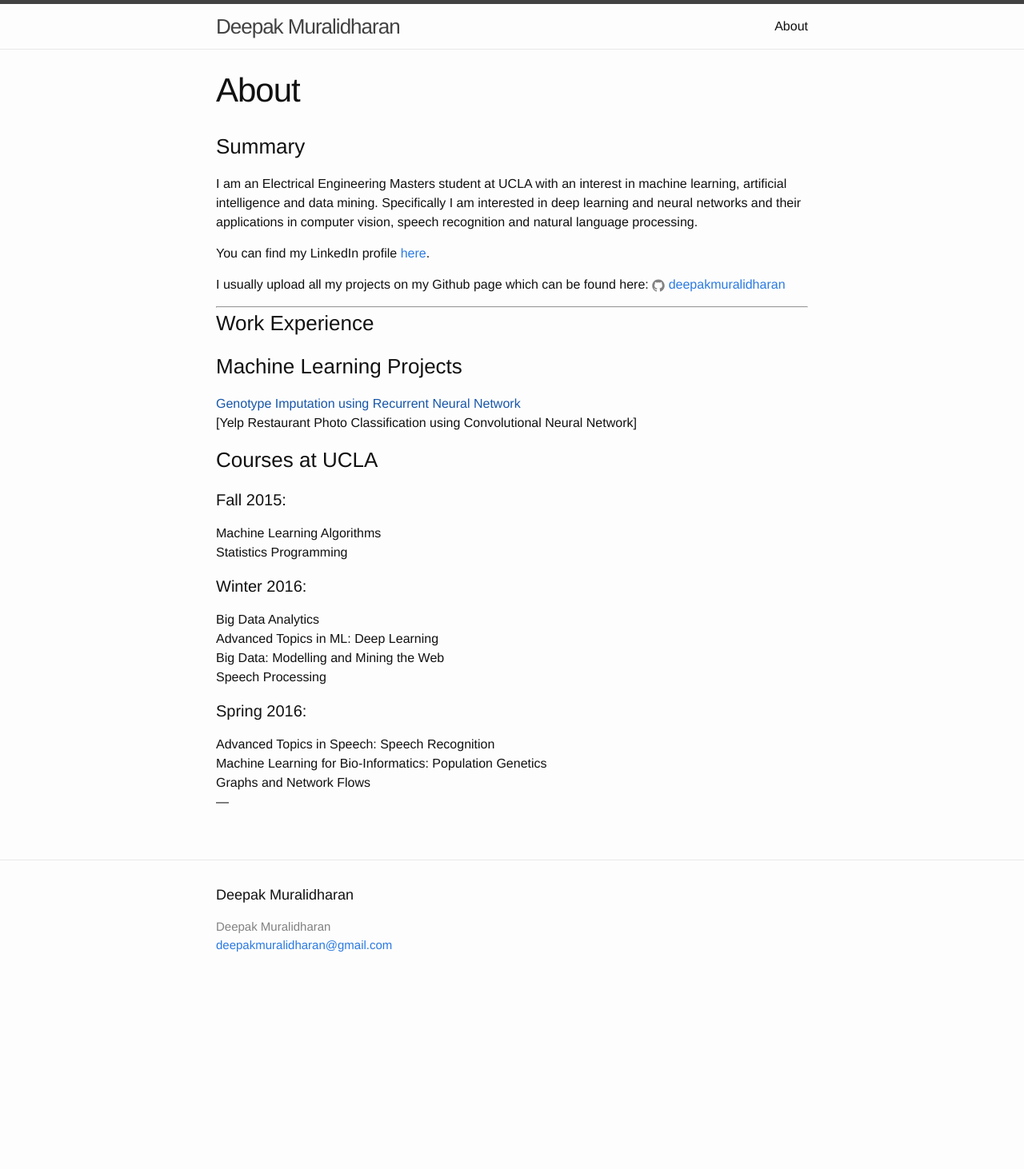
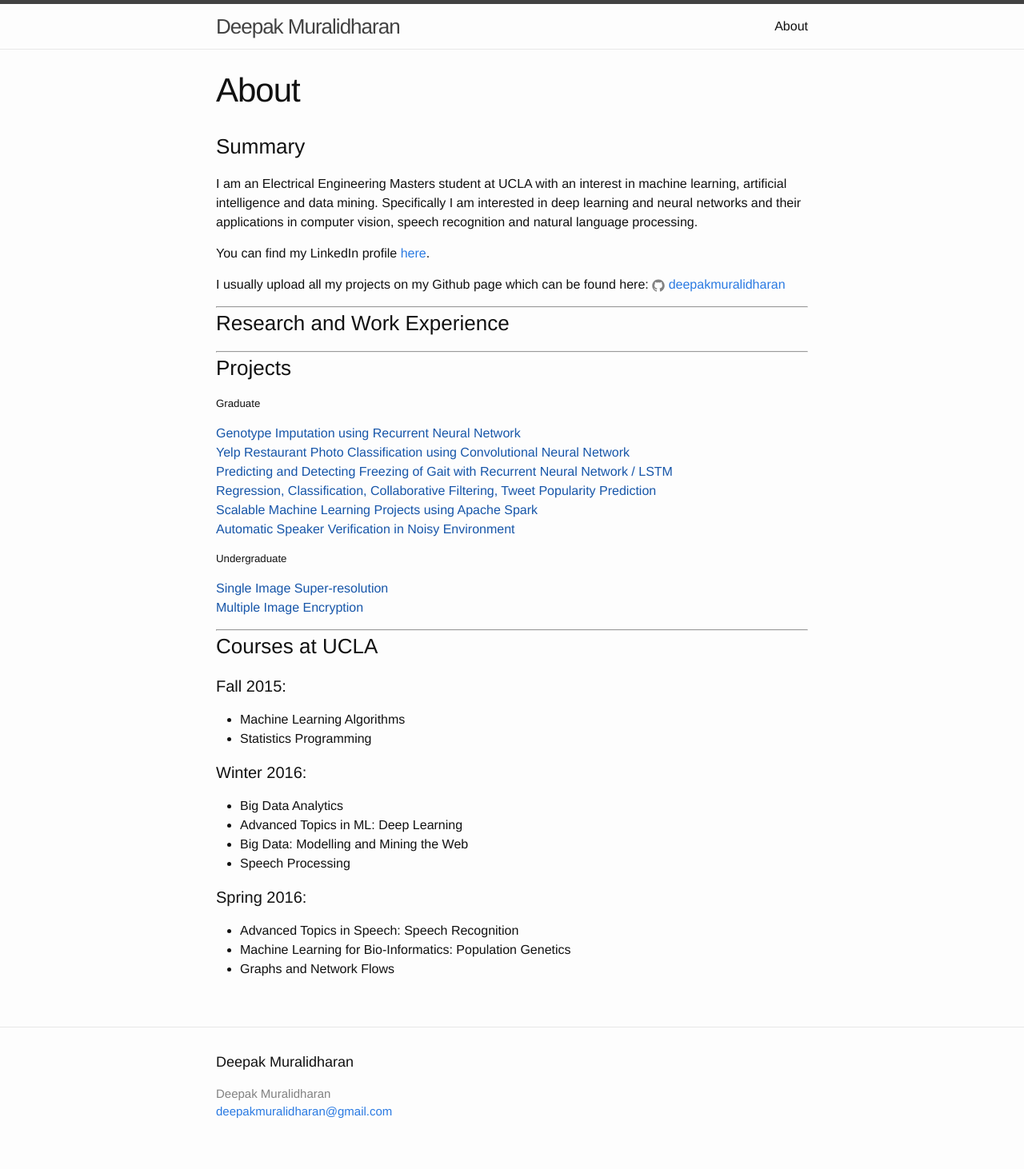
Before and after one commit to DeepakMuralidharan/blog, a Jekyll site: the page built from about.md, in a window 1280 px wide. Shown: the whole page at 80% size. Built offline with Jekyll 4.4.1, drawn with Linux system fonts in a browser that asks for light colours; before the commit the page ends 1253 px from its top, so only the background shows below that.

Commit message:
made many changes.

```diff
--- a/about.md
+++ b/about.md
@@ -15,26 +15,39 @@ I usually upload all my projects on my Github page which can be found here:
 {% include icon-github.html username="deepakmuralidharan" %}
 ---
 
-### Work Experience
+### Research and Work Experience
 
-### Machine Learning Projects
+---
+
+### Projects
+
+##### Graduate
 [Genotype Imputation using Recurrent Neural Network]()
-[Yelp Restaurant Photo Classification using Convolutional Neural Network]
+[Yelp Restaurant Photo Classification using Convolutional Neural Network]()
+[Predicting and Detecting Freezing of Gait with Recurrent Neural Network / LSTM]()
+[Regression, Classification, Collaborative Filtering, Tweet Popularity Prediction]()
+[Scalable Machine Learning Projects using Apache Spark]()
+[Automatic Speaker Verification in Noisy Environment]()
+
+##### Undergraduate
+[Single Image Super-resolution]()
+[Multiple Image Encryption]()
+
+---
 
 ### Courses at UCLA
 
 #### Fall 2015:
-Machine Learning Algorithms
-Statistics Programming
+* Machine Learning Algorithms
+* Statistics Programming
 
 #### Winter 2016:
-Big Data Analytics
-Advanced Topics in ML: Deep Learning
-Big Data: Modelling and Mining the Web
-Speech Processing
+* Big Data Analytics
+* Advanced Topics in ML: Deep Learning
+* Big Data: Modelling and Mining the Web
+* Speech Processing
 
 #### Spring 2016:
-Advanced Topics in Speech: Speech Recognition
-Machine Learning for Bio-Informatics: Population Genetics
-Graphs and Network Flows
----
+* Advanced Topics in Speech: Speech Recognition
+* Machine Learning for Bio-Informatics: Population Genetics
+* Graphs and Network Flows
```
